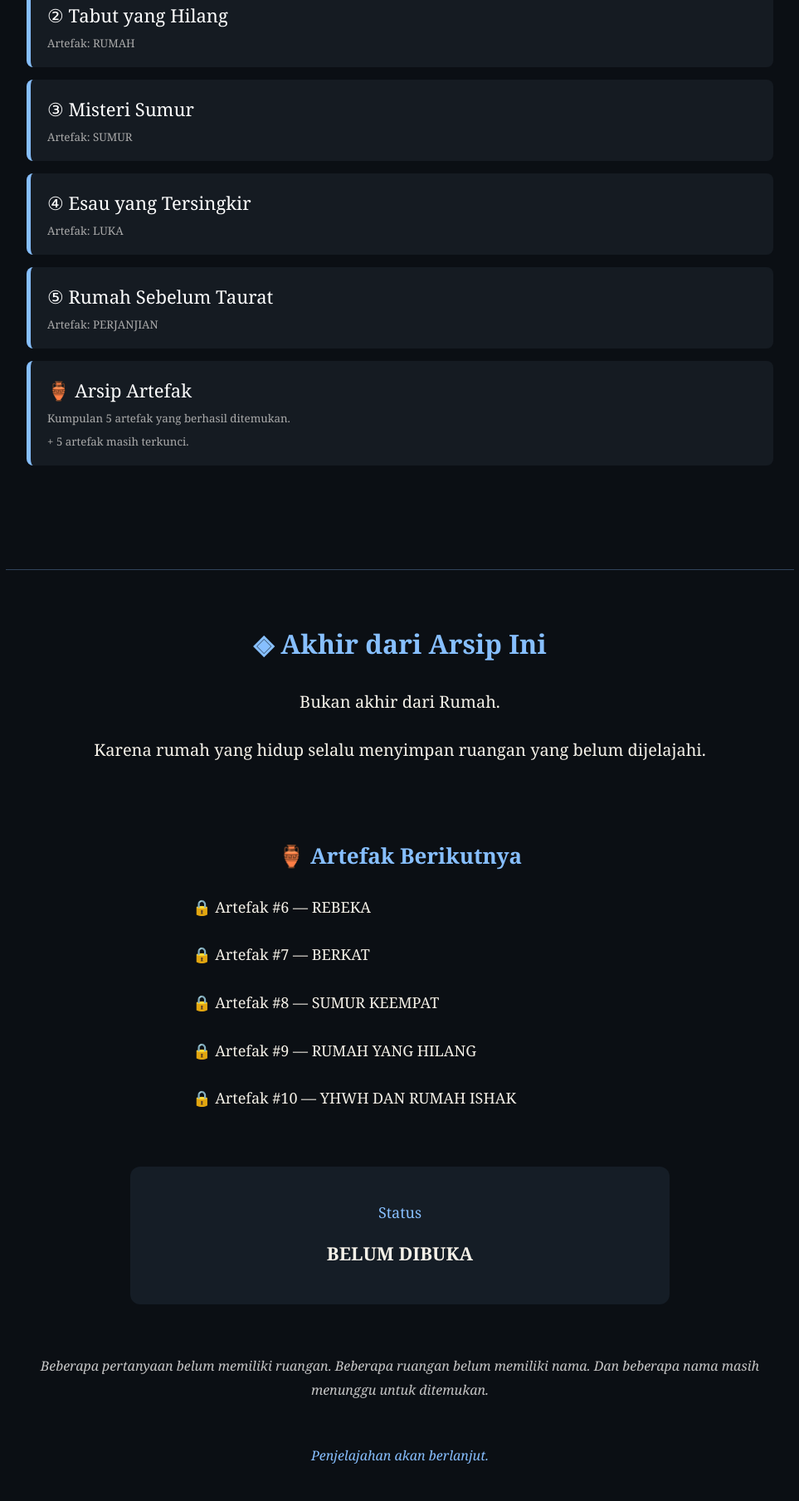
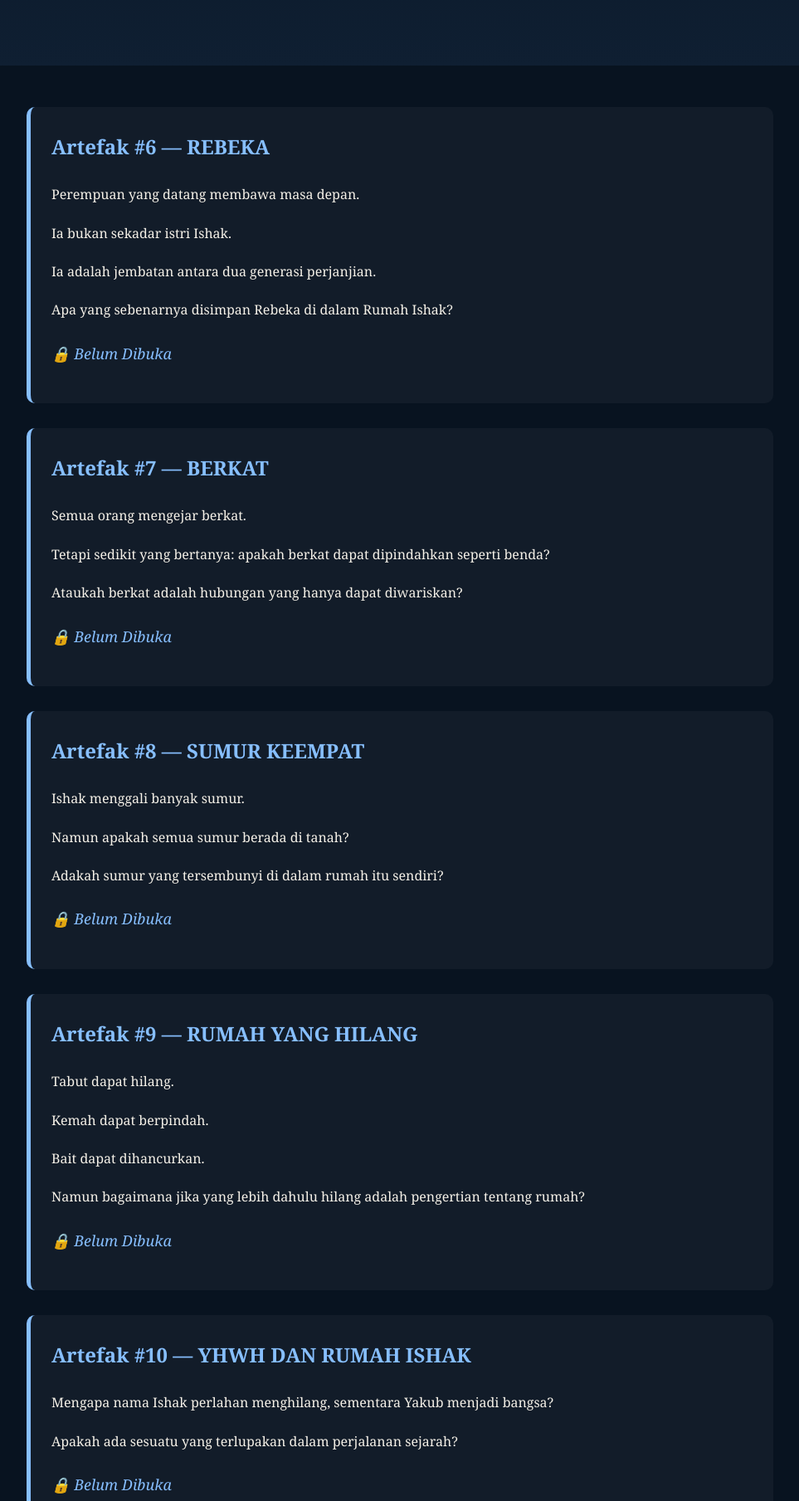
Before and after one commit to bible-misteri/domus2.5, a plain HTML site: page index.html in a window 1280 px wide. Shown: the part 446-2255 px from the top of the page at 83% size, without its empty margins (158-1121 px from the left). Drawn offline with Linux system fonts and the light colour scheme.

Commit message:
Update index.html

```diff
--- a/index.html
+++ b/index.html
@@ -2,245 +2,287 @@
 <html lang="id">
 <head>
 <meta charset="UTF-8">
-<meta name="viewport" content="width=device-width,initial-scale=1">
-<title>Peta Rumah Ishak</title>
+<meta name="viewport" content="width=device-width, initial-scale=1.0">
+
+<title>Artefak yang Belum Ditemukan | DOMUS ISAACI</title>
 
 <style>
 
 body{
-background:#0b0f14;
+background:#081320;
 color:#f5f1e8;
 font-family:Georgia,serif;
 margin:0;
 padding:0;
+line-height:1.9;
 }
 
-header{
+.hero{
 text-align:center;
-padding:60px 20px;
+padding:100px 20px;
+background:linear-gradient(to bottom,#081320,#0f1f32);
 }
 
-h1{
+.hero h1{
+font-size:42px;
 color:#87bfff;
-font-size:42px;
+margin-bottom:20px;
 }
 
-.house{
+.hero p{
+font-size:20px;
+max-width:700px;
+margin:auto;
+color:#c6c6c6;
+}
+
+.container{
 max-width:900px;
 margin:auto;
-padding:30px;
+padding:50px 25px;
 }
 
-.room{
-background:#151b22;
-padding:20px;
-margin:15px 0;
+.artifact{
+background:rgba(255,255,255,0.04);
 border-left:5px solid #87bfff;
-border-radius:8px;
+padding:25px;
+margin-bottom:30px;
+border-radius:10px;
 }
 
-.room a{
-color:white;
-text-decoration:none;
-font-size:22px;
+.artifact h2{
+color:#87bfff;
+margin-top:0;
 }
 
-.room small{
-display:block;
-color:#aaa;
-margin-top:10px;
+.locked{
+font-size:18px;
+color:#87bfff;
+font-style:italic;
+margin-top:20px;
+}
+
+.closing{
+text-align:center;
+padding:80px 20px;
+border-top:1px solid rgba(135,191,255,0.2);
+margin-top:50px;
+}
+
+.closing h2{
+color:#87bfff;
+font-size:34px;
+}
+
+.btn{
+display:inline-block;
+margin-top:40px;
+padding:15px 30px;
+background:#87bfff;
+color:#081320;
+text-decoration:none;
+border-radius:8px;
+font-weight:bold;
 }
 
 </style>
 </head>
+
 <body>
 
-<header>
+<section class="hero">
 
-<h1>🏠 PETA RUMAH ISHAK</h1>
+<h1>🏺 Artefak yang Belum Ditemukan</h1>
 
 <p>
-Setiap ruangan adalah bagian dari satu rumah.
+
+Beberapa artefak masih terkubur.
+
+<br><br>
+
+Belum karena tidak ada jawabannya.
+
+<br><br>
+
+Tetapi karena penjelajahan belum selesai.
+
 </p>
 
-</header>
+</section>
 
-<div class="house">
+<div class="container">
 
-<div class="room">
-<a href="https://domus.norman-lab.workers.dev/">
-① Mengapa Ishak Dilupakan?
-</a>
-<small>Artefak: ISHAK</small>
+<div class="artifact">
+
+<h2>Artefak #6 — REBEKA</h2>
+
+<p>
+Perempuan yang datang membawa masa depan.
+</p>
+
+<p>
+Ia bukan sekadar istri Ishak.
+</p>
+
+<p>
+Ia adalah jembatan antara dua generasi perjanjian.
+</p>
+
+<p>
+Apa yang sebenarnya disimpan Rebeka di dalam Rumah Ishak?
+</p>
+
+<p class="locked">
+🔒 Belum Dibuka
+</p>
+
 </div>
 
-<div class="room">
-<a href="https://domus2.norman-lab.workers.dev/">
-② Tabut yang Hilang
-</a>
-<small>Artefak: RUMAH</small>
+<div class="artifact">
+
+<h2>Artefak #7 — BERKAT</h2>
+
+<p>
+Semua orang mengejar berkat.
+</p>
+
+<p>
+Tetapi sedikit yang bertanya:
+apakah berkat dapat dipindahkan seperti benda?
+</p>
+
+<p>
+Ataukah berkat adalah hubungan yang hanya dapat diwariskan?
+</p>
+
+<p class="locked">
+🔒 Belum Dibuka
+</p>
+
 </div>
 
-<div class="room">
-<a href="https://domus3.norman-lab.workers.dev/">
-③ Misteri Sumur
-</a>
-<small>Artefak: SUMUR</small>
+<div class="artifact">
+
+<h2>Artefak #8 — SUMUR KEEMPAT</h2>
+
+<p>
+Ishak menggali banyak sumur.
+</p>
+
+<p>
+Namun apakah semua sumur berada di tanah?
+</p>
+
+<p>
+Adakah sumur yang tersembunyi di dalam rumah itu sendiri?
+</p>
+
+<p class="locked">
+🔒 Belum Dibuka
+</p>
+
 </div>
 
-<div class="room">
-<a href="https://domus4.norman-lab.workers.dev/">
-④ Esau yang Tersingkir
-</a>
-<small>Artefak: LUKA</small>
+<div class="artifact">
+
+<h2>Artefak #9 — RUMAH YANG HILANG</h2>
+
+<p>
+Tabut dapat hilang.
+</p>
+
+<p>
+Kemah dapat berpindah.
+</p>
+
+<p>
+Bait dapat dihancurkan.
+</p>
+
+<p>
+Namun bagaimana jika yang lebih dahulu hilang adalah pengertian tentang rumah?
+</p>
+
+<p class="locked">
+🔒 Belum Dibuka
+</p>
+
 </div>
 
-<div class="room">
-<a href="https://domus5.norman-lab.workers.dev/">
-⑤ Rumah Sebelum Taurat
-</a>
-<small>Artefak: PERJANJIAN</small>
-</div>
+<div class="artifact">
 
-<div class="room">
+<h2>Artefak #10 — YHWH DAN RUMAH ISHAK</h2>
 
-<a href="arsip-artefak.html">
+<p>
+Mengapa nama Ishak perlahan menghilang,
+sementara Yakub menjadi bangsa?
+</p>
 
-🏺 Arsip Artefak
+<p>
+Apakah ada sesuatu yang terlupakan dalam perjalanan sejarah?
+</p>
 
-</a>
-
-<small>
-
-Kumpulan 5 artefak yang berhasil ditemukan.
-
-</small>
-
-<small>
-
-+ 5 artefak masih terkunci.
-
-</small>
+<p class="locked">
+🔒 Belum Dibuka
+</p>
 
 </div>
 
 </div>
 
-<section style="
-max-width:900px;
-margin:80px auto;
-padding:40px 25px;
-text-align:center;
-border-top:1px solid rgba(135,191,255,0.3);
-">
+<section class="closing">
 
-<h2 style="
-color:#87bfff;
-margin-bottom:30px;
-font-size:32px;
-">
-◈ Akhir dari Arsip Ini
-</h2>
+<h2>◈ Akhir dari Arsip Ini</h2>
 
-<p style="
-font-size:20px;
-line-height:1.9;
-">
+<p>
+
 Bukan akhir dari Rumah.
+
 </p>
 
-<p style="
-font-size:20px;
-line-height:1.9;
-">
+<p>
+
 Karena rumah yang hidup
 selalu menyimpan ruangan yang belum dijelajahi.
+
 </p>
 
 <br><br>
 
-<h3 style="
-color:#87bfff;
-font-size:26px;
-margin-bottom:25px;
-">
-🏺 Artefak Berikutnya
+<h3 style="color:#87bfff;">
+Status:
+BELUM DIBUKA
 </h3>
 
-<div style="
-max-width:500px;
-margin:auto;
-text-align:left;
-font-size:18px;
-line-height:2.2;
-">
+<br>
 
-<p>🔒 Artefak #6 — REBEKA</p>
-
-<p>🔒 Artefak #7 — BERKAT</p>
-
-<p>🔒 Artefak #8 — SUMUR KEEMPAT</p>
-
-<p>🔒 Artefak #9 — RUMAH YANG HILANG</p>
-
-<p>🔒 Artefak #10 — YHWH DAN RUMAH ISHAK</p>
-
-</div>
-
-<br><br>
-
-<div style="
-background:rgba(135,191,255,0.08);
-padding:25px;
-border-radius:12px;
-max-width:600px;
-margin:auto;
-">
-
-<p style="
-color:#87bfff;
-font-size:18px;
-margin-bottom:10px;
-">
-Status
-</p>
-
-<p style="
-font-size:22px;
-font-weight:bold;
-">
-BELUM DIBUKA
-</p>
-
-</div>
-
-<br><br>
-
-<p style="
-font-style:italic;
-color:#c6c6c6;
-line-height:1.8;
-">
+<p style="font-style:italic;color:#c6c6c6;">
 
 Beberapa pertanyaan belum memiliki ruangan.
 
+<br>
+
 Beberapa ruangan belum memiliki nama.
+
+<br>
 
 Dan beberapa nama masih menunggu untuk ditemukan.
 
 </p>
 
-<br>
-
-<p style="
-color:#87bfff;
-font-style:italic;
-">
+<p style="margin-top:40px;color:#87bfff;font-style:italic;">
 
 Penjelajahan akan berlanjut.
 
 </p>
 
+<a href="https://catatan.norman-lab.workers.dev/" class="btn">
+
+← Buat Catatan Penjelajahan
+
+</a>
+
 </section>
+
 </body>
 </html>
```
